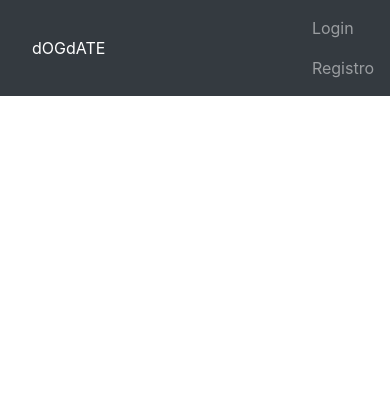
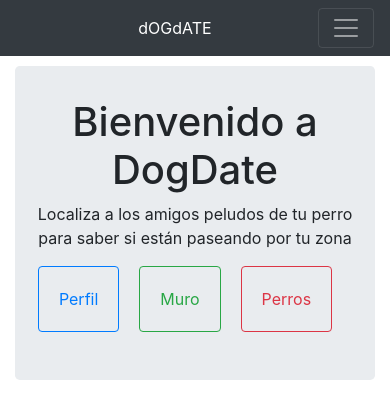
Before and after one commit to tomiglroe/dogdatepmv, an Angular app in the folder frontend/: page /home in a window 390 px wide. Before the commit this address led to /. Shown: the top 418 px of the page. Built offline with nearby package versions, Linux system fonts and the light colour scheme; some icons are missing.

Commit message:
Creada página Home y estilados responsive de la Home y la Navbar

```diff
--- a/frontend/src/app/app-routing.module.ts
+++ b/frontend/src/app/app-routing.module.ts
@@ -3,9 +3,11 @@ import { Routes, RouterModule } from '@angular/router';
 
 import { LoginComponent } from './components/login/login.component';
 import { RegisterComponent } from './components/register/register.component';
+import { HomeComponent } from './components/home/home.component';
 
 const routes: Routes = [
-  {path: '', component: LoginComponent},
+  {path: '', component: HomeComponent},
+  {path: 'home', component: HomeComponent},
   {path: 'login', component: LoginComponent},
   {path: 'registro', component: RegisterComponent}
 ];
--- a/frontend/src/app/app.module.ts
+++ b/frontend/src/app/app.module.ts
@@ -8,13 +8,15 @@ import { AppComponent } from './app.component';
 import { NavComponent } from './components/nav/nav.component';
 import { LoginComponent } from './components/login/login.component';
 import { RegisterComponent } from './components/register/register.component';
+import { HomeComponent } from './components/home/home.component';
 
 @NgModule({
   declarations: [
     AppComponent,
     NavComponent,
     LoginComponent,
-    RegisterComponent
+    RegisterComponent,
+    HomeComponent
   ],
   imports: [
     BrowserModule,
--- /dev/null
+++ b/frontend/src/app/components/home/home.component.html
@@ -0,0 +1,20 @@
+
+<main class="col-md-12">
+
+    <section class="jumbotron">
+      <h1>{{title}}</h1>
+      <p>Localiza a los amigos peludos de tu perro para saber si están paseando por tu zona</p>
+      <p class="buttons">
+        <button routerLink="perfil" class="btn btn-outline-primary">
+          Perfil
+        </button>
+        <button routerLink="muro" class="btn btn-outline-success">
+          Muro
+        </button>
+        <button routerLink="perros" class="btn btn-outline-danger">
+          Perros
+        </button>
+      </p>
+    </section>
+
+  </main>
--- /dev/null
+++ b/frontend/src/app/components/home/home.component.scss
@@ -0,0 +1,9 @@
+section {
+    margin-top: 10px;
+    text-align: center;
+}
+
+button {
+    padding: 20px;
+    margin-right: 20px;
+}
--- /dev/null
+++ b/frontend/src/app/components/home/home.component.ts
@@ -0,0 +1,24 @@
+import { Component, OnInit } from '@angular/core';
+
+@Component({
+  selector: 'app-home',
+  templateUrl: './home.component.html',
+  styleUrls: ['./home.component.scss']
+})
+
+export class HomeComponent implements OnInit {
+
+  public title: string;
+
+  constructor() {
+
+    this.title = 'Bienvenido a DogDate'
+  }
+
+  ngOnInit() {
+
+    console.log('home.component cargado');
+
+  }
+
+}
--- a/frontend/src/app/components/login/login.component.ts
+++ b/frontend/src/app/components/login/login.component.ts
@@ -27,7 +27,6 @@ export class LoginComponent implements OnInit {
 
     this.title = 'Identifícate';
     this.user = new User(
-      "",
       "",
       "",
       "",
--- a/frontend/src/app/components/nav/nav.component.html
+++ b/frontend/src/app/components/nav/nav.component.html
@@ -7,9 +7,15 @@
             <a class="nav-link" href="#">{{ title }}</a>
         </li>
     </ul>
+
+    <button class="navbar-toggler" type="button" data-toggle="collapse" data-target="#collapsibleNavbar">
+        <span class="navbar-toggler-icon"></span>
+    </button>
+
+    <div class="collapse navbar-collapse" id="collapsibleNavbar">
         <ul class="navbar-nav" *ngIf="identity">
             <li class="nav-item">
-      <a class="nav-link" href="#">Inicio</a>
+                <a class="nav-link" routerLink='home' routerLinkActive='active'>Inicio</a>
             </li>
             <li class="nav-item">
                 <a class="nav-link" href="#">Muro</a>
@@ -19,7 +25,7 @@
             </li>
         </ul>
 
-  <ul class="navbar-nav ml-auto" *ngIf="!identity">
+        <ul class="nav navbar-nav ml-auto" *ngIf="!identity">
             <li class="nav-item">
                 <a class="nav-link" routerLink='/login' routerLinkActive='active'>Login</a>
             </li>
@@ -28,4 +34,19 @@
             </li>
         </ul>
 
+        <ul class="navbar-nav ml-auto" *ngIf="identity">
+            <li class="nav-item dropdown dropleft">
+                <a class="nav-link dropdown-toggle" href="#" id="navbarDropdown" role="button" data-toggle="dropdown"
+                    aria-haspopup="true" aria-expanded="false">
+                    {{ identity.dogname }}
+                </a>
+                <div class="dropdown-menu" aria-labelledby="navbarDropdown">
+                    <a class="dropdown-item" href="#">Mi perfil</a>
+                    <a class="dropdown-item" href="#">Mis datos</a>
+                    <div class="dropdown-divider"></div>
+                    <a class="dropdown-item" href="#">Cerrar sesión</a>
+                </div>
+            </li>
+        </ul>
+    </div>
 </nav>
--- a/frontend/src/app/components/register/register.component.ts
+++ b/frontend/src/app/components/register/register.component.ts
@@ -24,7 +24,6 @@ export class RegisterComponent implements OnInit {
 
     this.title = 'Registra a tu perro';
     this.user = new User(
-      "",
       "",
       "",
       "",
@@ -57,10 +56,7 @@ export class RegisterComponent implements OnInit {
       error => {
 
         console.log(<any>error);
-
       }
     );
-
   }
-
 }
--- a/frontend/src/app/models/user.ts
+++ b/frontend/src/app/models/user.ts
@@ -6,7 +6,6 @@ export class User {
     public dogname: string,
     public email: string,
     public password: string,
-    public image: string,
-    public gettoken: any
+    public image: string
   ) {}
 }
--- a/frontend/src/app/services/user.service.ts
+++ b/frontend/src/app/services/user.service.ts
@@ -25,7 +25,7 @@ export class UserService {
         return this._http.post(this.url + 'register', params, { headers: headers });
     }
 
-    login(user: User, gettoken = null): Observable<any> {
+    login(user, gettoken = null): Observable<any> {
 
         if (gettoken != null) {
 
```
Also changed, not shown: 1 other file (tests, documents, lock files or other folders). Lines whose indentation alone changed are shown as unchanged.
